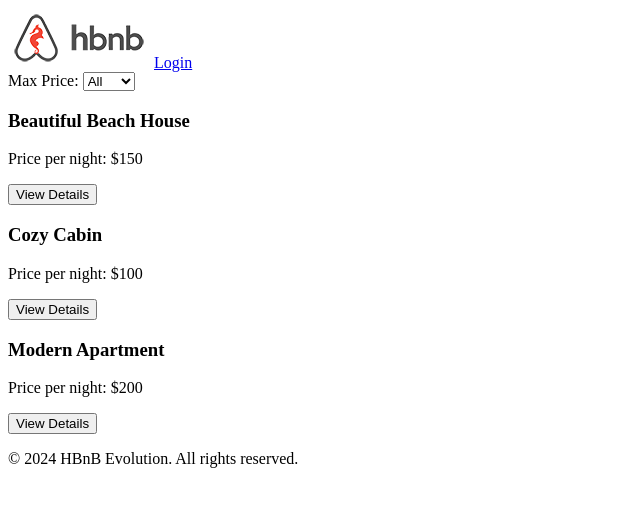
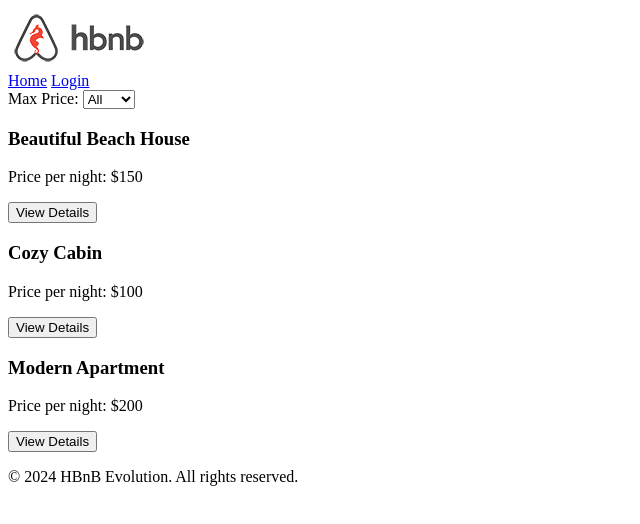
Before and after one commit to Priscilalopezbrito/holbertonschool-hbnb, a plain HTML site: page part4/base_files/index.html in a window 1280 px wide. Shown: the whole page, without its empty margins (0-640 px from the left). Drawn offline with Linux system fonts and the light colour scheme.

Commit message:
Fix nav links, added class="nav-links" to style them equally all across the page

```diff
--- a/part4/base_files/index.html
+++ b/part4/base_files/index.html
@@ -10,7 +10,11 @@
 <body>
 <header class="header">
     <img src="images/logo.png" alt="HBnB Logo" class="logo">
-    <a href="login.html" class="login-button" aria-label="Login to your account">Login</a>
+    <div class="nav-links">
+        <a href="index.html" id="index-link">Home</a>
+        <a href="login.html" id="login-link">Login</a>
+    </div>
+    <!--<a href="login.html" class="login-button" aria-label="Login to your account">Login</a> -->
 </header>
 
 <main>
```
Also changed, not shown: part4/base_files/add_review.html (+4 -1 lines), part4/base_files/login.html (+4 -1 lines), part4/base_files/place.html (+4 -1 lines).
